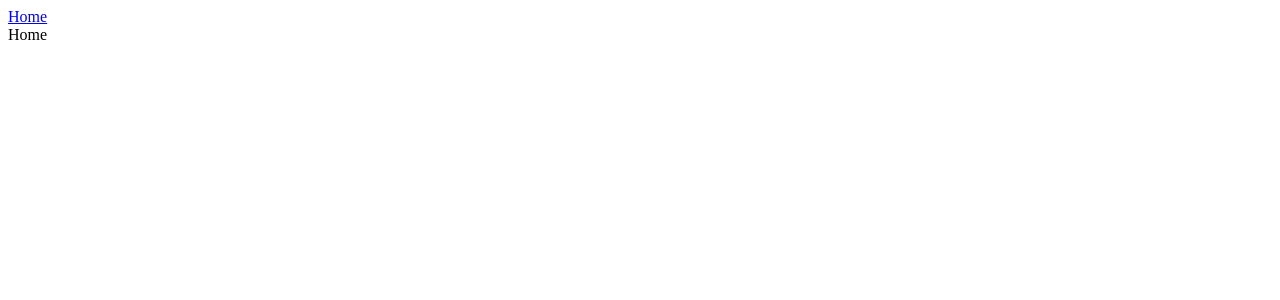
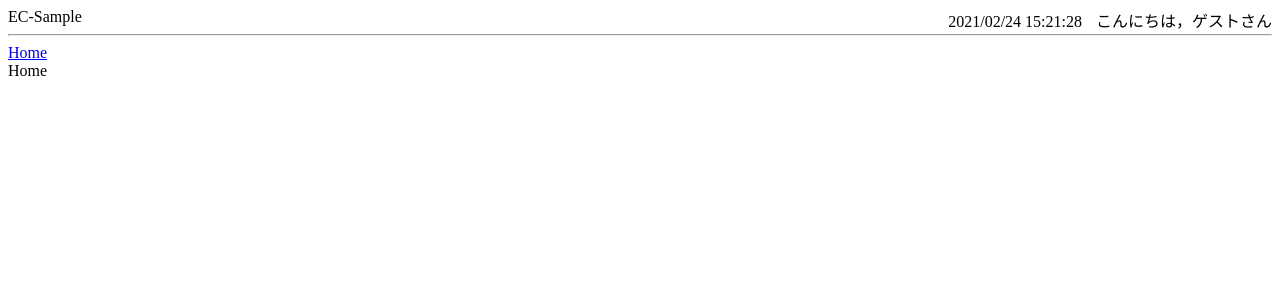
Before and after one commit to hiromu-saito/ec-sample, a Vue app in the folder ec-front/: page / in a window 1280 px wide. Shown: the top 300 px of the page. Built offline with nearby package versions, Linux system fonts and the light colour scheme.

Commit message:
create Header

```diff
--- a/ec-front/src/App.vue
+++ b/ec-front/src/App.vue
@@ -1,8 +1,18 @@
 <template>
   <div id="app">
+    <Header></Header>
+    <hr />
     <div><router-link to="/">Home</router-link></div>
     <router-view />
   </div>
 </template>
-
+<script>
+import Header from "@/global/Header";
+export default {
+  name: "App",
+  components: {
+    Header,
+  },
+};
+</script>
 <style>
--- /dev/null
+++ b/ec-front/src/global/Header.vue
@@ -0,0 +1,46 @@
+<template>
+  <div>
+    <span>EC-Sample</span>
+    <span style="float: right">
+      <span style="padding-right: 10px"> {{ date }} {{ time }} </span>
+      <!-- ログイン後はユーザー名は表示されるようにする -->
+      こんにちは，ゲストさん</span
+    >
+  </div>
+</template>
+
+<script>
+export default {
+  name: "Header",
+  data() {
+    return {
+      date: "",
+      time: "",
+    };
+  },
+  mounted() {
+    setInterval(this.updateTime, 1000);
+  },
+  methods: {
+    updateTime() {
+      const now = new Date();
+      this.date =
+        now.getFullYear() +
+        "/" +
+        String(now.getMonth() + 1).padStart(2, "0") +
+        "/" +
+        String(now.getDate()).padStart(2, "0");
+
+      this.time =
+        String(now.getHours()).padStart(2, "0") +
+        ":" +
+        String(now.getMinutes()).padStart(2, "0") +
+        ":" +
+        String(now.getSeconds()).padStart(2, "0");
+    },
+  },
+};
+</script>
+
+<style scoped>
+</style>
```
